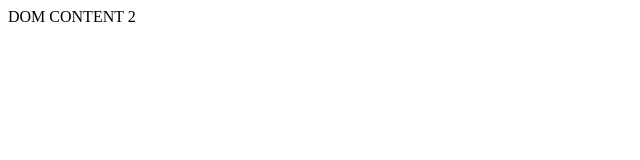
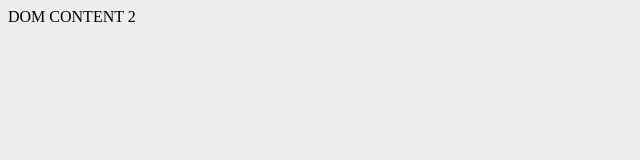
Before and after one commit to AndriusS0316/29b-grupe-DOM, a website: page index.html in a window 1280 px wide. Shown: the whole page, without its empty margins (0-640 px from the left). Drawn offline with Linux system fonts and the light colour scheme.

Commit message:
20210707

```diff
--- /dev/null
+++ b/css/main.css
@@ -0,0 +1,9 @@
+/* base */
+/* components */
+/* 3rd party */
+
+
+/* CUSTOM STYLE GOES BELOW THIS COMMENT LINE */
+body {
+    background-color: #eee;
+}
--- a/index.html
+++ b/index.html
@@ -5,6 +5,7 @@
     <meta http-equiv="X-UA-Compatible" content="IE=edge">
     <meta name="viewport" content="width=device-width, initial-scale=1.0">
     <title>DOM</title>
+    <link rel="stylesheet" href="./css/main.css">
 </head>
 
 <body>
```
